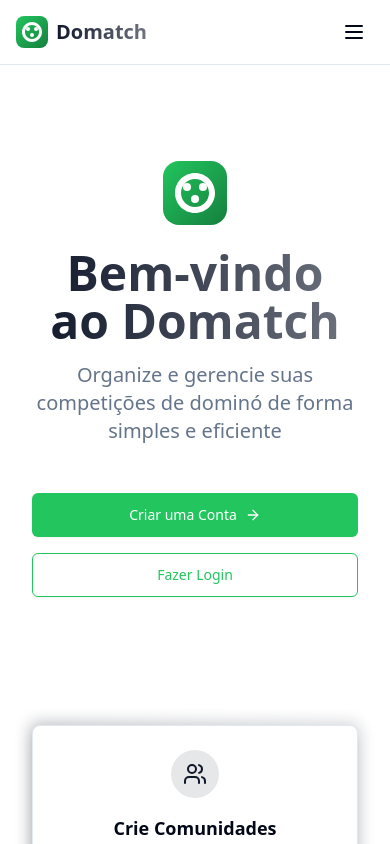
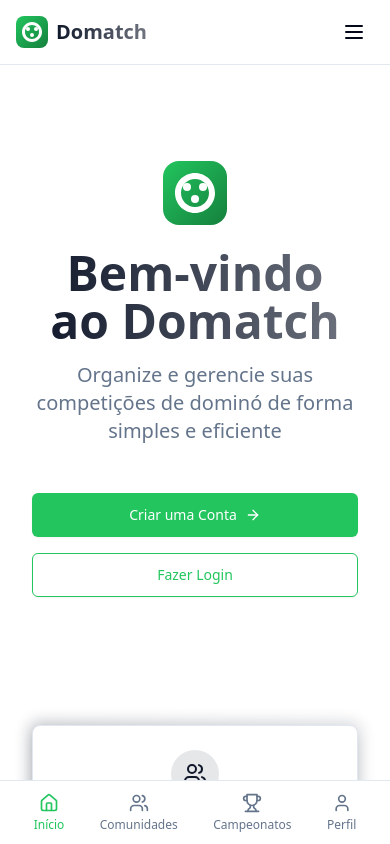
Before and after one commit to riltons/domatch-competitions, a React (Vite) app: page / in a window 390 px wide. Shown: the top 844 px of the page. Built offline with nearby package versions, Linux system fonts and the light colour scheme.

Commit message:
feat: adiciona navegação mobile com bottom nav e fab
- Adiciona barra de navegação inferior para mobile
- Cria botão flutuante (FAB) para ações principais
- Ajusta layout para melhor experiência em dispositivos móveis

```diff
--- a/src/components/layouts/MainLayout.tsx
+++ b/src/components/layouts/MainLayout.tsx
@@ -6,6 +6,7 @@ import { useNavigate } from 'react-router-dom'
 import { Menu, X } from 'lucide-react'
 import { useState } from 'react'
 import { Logo } from '@/components/ui/logo'
+import { BottomNav } from '@/components/ui/bottom-nav'
 
 export function MainLayout({ children }: { children: React.ReactNode }) {
   const { user, loading } = useAuth()
@@ -120,6 +121,8 @@ export function MainLayout({ children }: { children: React.ReactNode }) {
           {new Date().getFullYear()} Domatch. Todos os direitos reservados.
         </div>
       </footer>
+
+      <BottomNav />
     </div>
   )
 }
--- /dev/null
+++ b/src/components/ui/bottom-nav.tsx
@@ -0,0 +1,52 @@
+import { Link, useLocation } from 'react-router-dom'
+import { Home, Users, Trophy, User } from 'lucide-react'
+import { cn } from '@/lib/utils'
+
+export function BottomNav() {
+  const location = useLocation()
+
+  const items = [
+    {
+      label: 'Início',
+      icon: Home,
+      href: '/',
+    },
+    {
+      label: 'Comunidades',
+      icon: Users,
+      href: '/communities',
+    },
+    {
+      label: 'Campeonatos',
+      icon: Trophy,
+      href: '/tournaments',
+    },
+    {
+      label: 'Perfil',
+      icon: User,
+      href: '/profile',
+    },
+  ]
+
+  return (
+    <nav className="md:hidden fixed bottom-0 left-0 right-0 bg-background border-t border-border h-16 px-4">
+      <div className="flex items-center justify-around h-full">
+        {items.map((item) => (
+          <Link
+            key={item.href}
+            to={item.href}
+            className={cn(
+              'flex flex-col items-center justify-center text-xs gap-1 px-3 py-2 rounded-lg transition-colors',
+              location.pathname === item.href
+                ? 'text-[#22c55e]'
+                : 'text-muted-foreground hover:text-[#22c55e]'
+            )}
+          >
+            <item.icon className="h-5 w-5" />
+            <span>{item.label}</span>
+          </Link>
+        ))}
+      </div>
+    </nav>
+  )
+}
--- /dev/null
+++ b/src/components/ui/fab.tsx
@@ -0,0 +1,25 @@
+import { Link } from 'react-router-dom'
+import { Plus } from 'lucide-react'
+import { cn } from '@/lib/utils'
+
+interface FabProps {
+  href: string
+  label: string
+  className?: string
+}
+
+export function Fab({ href, label, className }: FabProps) {
+  return (
+    <Link
+      to={href}
+      className={cn(
+        'md:hidden fixed bottom-20 right-4 bg-[#22c55e] text-white p-4 rounded-full shadow-lg flex items-center gap-2 hover:bg-[#16a34a] transition-colors',
+        className
+      )}
+      aria-label={label}
+    >
+      <Plus className="h-5 w-5" />
+      <span className="sr-only">{label}</span>
+    </Link>
+  )
+}
--- a/src/pages/CommunitiesPage.tsx
+++ b/src/pages/CommunitiesPage.tsx
@@ -1,6 +1,7 @@
 import { Button } from '@/components/ui/button'
 import { Link } from 'react-router-dom'
 import { Plus } from 'lucide-react'
+import { Fab } from '@/components/ui/fab'
 
 export function CommunitiesPage() {
   return (
@@ -12,7 +13,7 @@ export function CommunitiesPage() {
             Gerencie suas comunidades e jogadores
           </p>
         </div>
-        <Button asChild className="bg-[#22c55e] hover:bg-[#16a34a] text-white">
+        <Button asChild className="bg-[#22c55e] hover:bg-[#16a34a] text-white hidden md:flex">
           <Link to="/communities/new" className="flex items-center">
             <Plus className="mr-2 h-4 w-4" />
             Nova Comunidade
@@ -25,9 +26,11 @@ export function CommunitiesPage() {
         <div className="text-center py-8 text-muted-foreground">
           Você ainda não tem nenhuma comunidade.
           <br />
-          Clique no botão acima para criar sua primeira comunidade.
+          Clique no botão para criar sua primeira comunidade.
         </div>
       </div>
+
+      <Fab href="/communities/new" label="Nova Comunidade" />
     </div>
   )
 }
```
